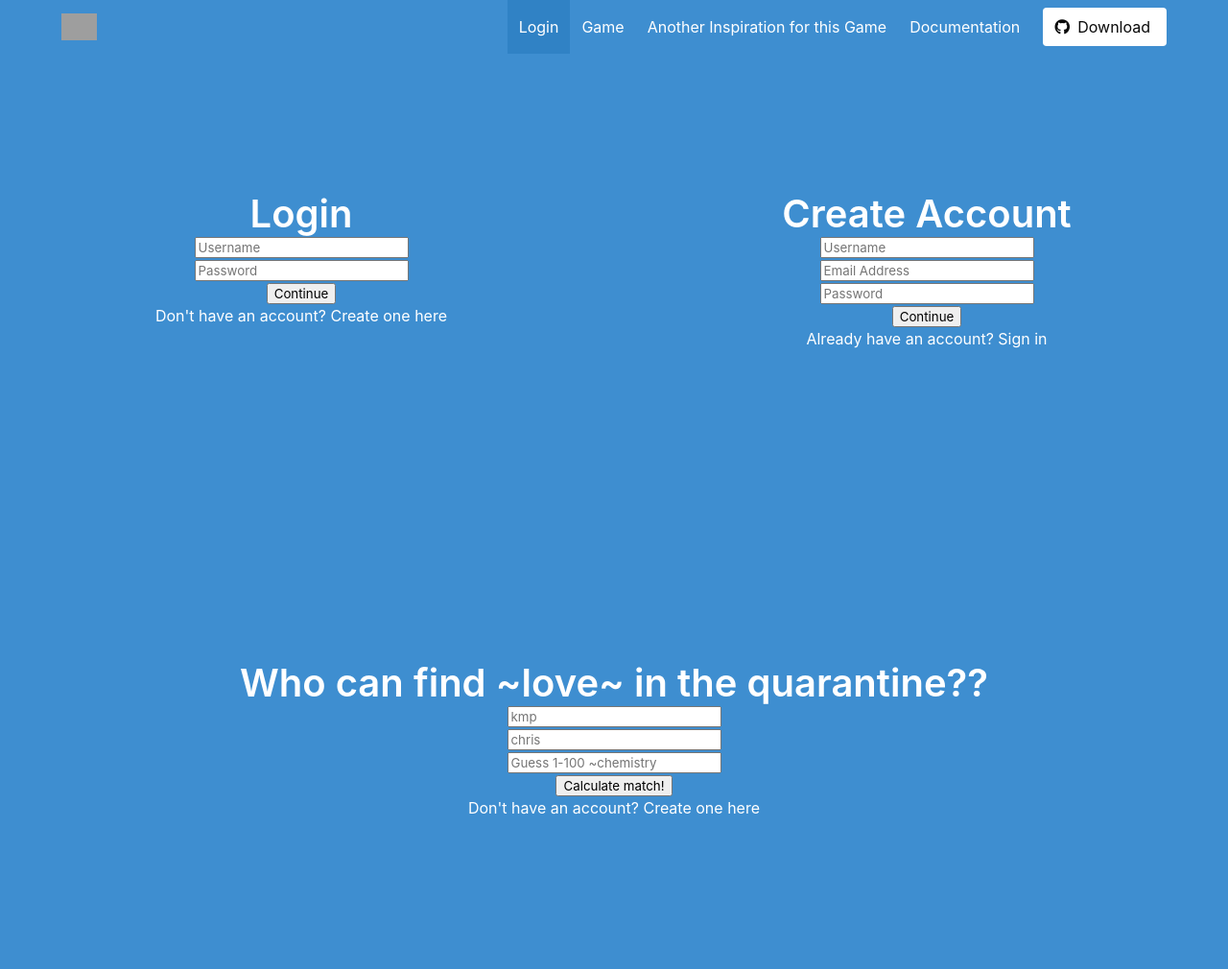
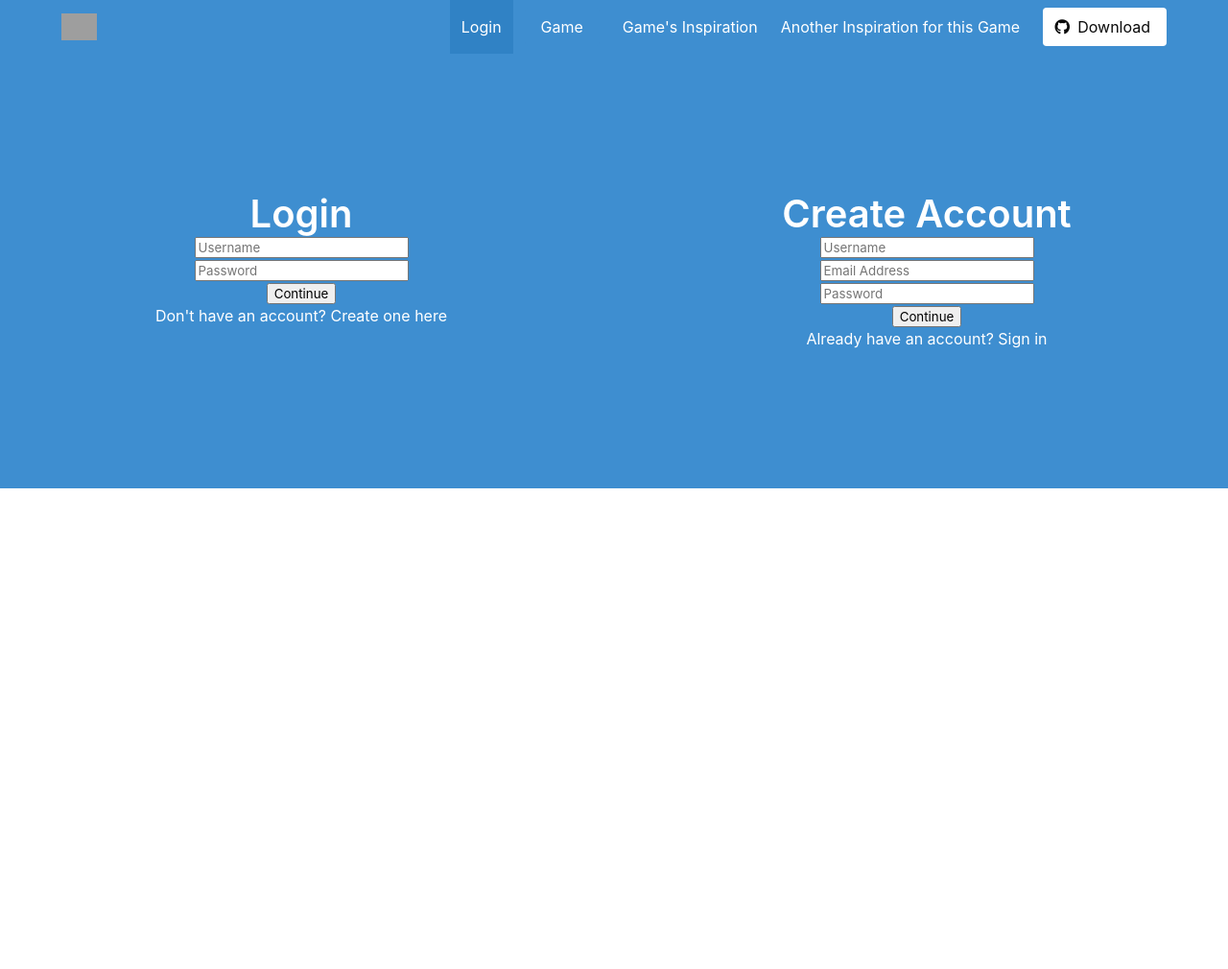
Before and after one commit to nikitabill/426-final-project, a website with bundled scripts: page index.html in a window 1280 px wide. Shown: the whole page at 96% size. After the commit the page ends 800 px from the top, so only its background shows below. Built offline with nearby package versions, Linux system fonts and the light colour scheme; grey boxes are pictures that could not be loaded.

Commit message:
Adjusted game page to have correct front-end

```diff
--- a/index.html
+++ b/index.html
@@ -35,14 +35,16 @@
                     <a class="navbar-item is-active">
                       Login
                     </a>
-                    <a class="navbar-item" href="kmp_king.jpg">
-                      Game
+                    <span class="navbar-item">
+                        <a class="button is-info" href="loveCalc.html">
+                            <span>Game</span>
+                        </a>
+                      </span>
+                    <a class="navbar-item" href="kmp_king.jpg" >
+                      Game's Inspiration
                     </a>
                     <a class="navbar-item" href="chris_king.jpg"> <!-- Yes, these are meant to be ironic -->
-                        Another Inspiration for this Game
-                    </a>
-                    <a class="navbar-item" href="https://github.com/nikitabill/426-final-project">
-                      Documentation
+                      Another Inspiration for this Game
                     </a>
                     <span class="navbar-item">
                       <a class="button is-black is-inverted" href="https://github.com/nikitabill/426-final-project">
@@ -145,47 +147,6 @@
 
          </div>
 
-        <!-- LOVE CALCULATOR GAME -->
-        <div class="column">
-            <form id="loveCalc" action="/" method="GET">
-                <section class="section is-medium">
-                    <div class="container has-text-centered">
-
-                        <p>
-                            <div>
-                                <h1 class="title is-2 is-spaced">Who can find ~love~ in the quarantine??</h1>
-                            </div>
-                        </p>
-
-                        <div>
-                            <label for="name_1"></label>
-                            <input id="name_1" name="name_1" type="text" placeholder="kmp" required>
-                        </div>
-
-                        <div>
-                            <label for="name_2"></label>
-                            <input id="name_2" name="name_2" type="text" placeholder="chris" required>
-                        </div>
-
-                        <div>
-                            <label for="guess"></label>
-                            <input id="guess" name="guess" type="text" placeholder="Guess 1-100 ~chemistry" required>
-                        </div>
-
-                        <div>
-                        <button type="assess_match">Calculate match!</button>  <!-- add getInfo() helper function here? -->
-                        </div>
-
-                        <p class="has-text-weight-light">
-                            <div>
-                                <a id="running_score" href="./">Don't have an account? Create one here</a>  <!-- add createAccount() helper function on script.js -->
-                            </div>
-                        </p>
-
-                    </div>
-                </section>
-            </form>
-        </div>
 
 
 
```
Also changed, not shown: loveCalc.html (+12 -7 lines).
